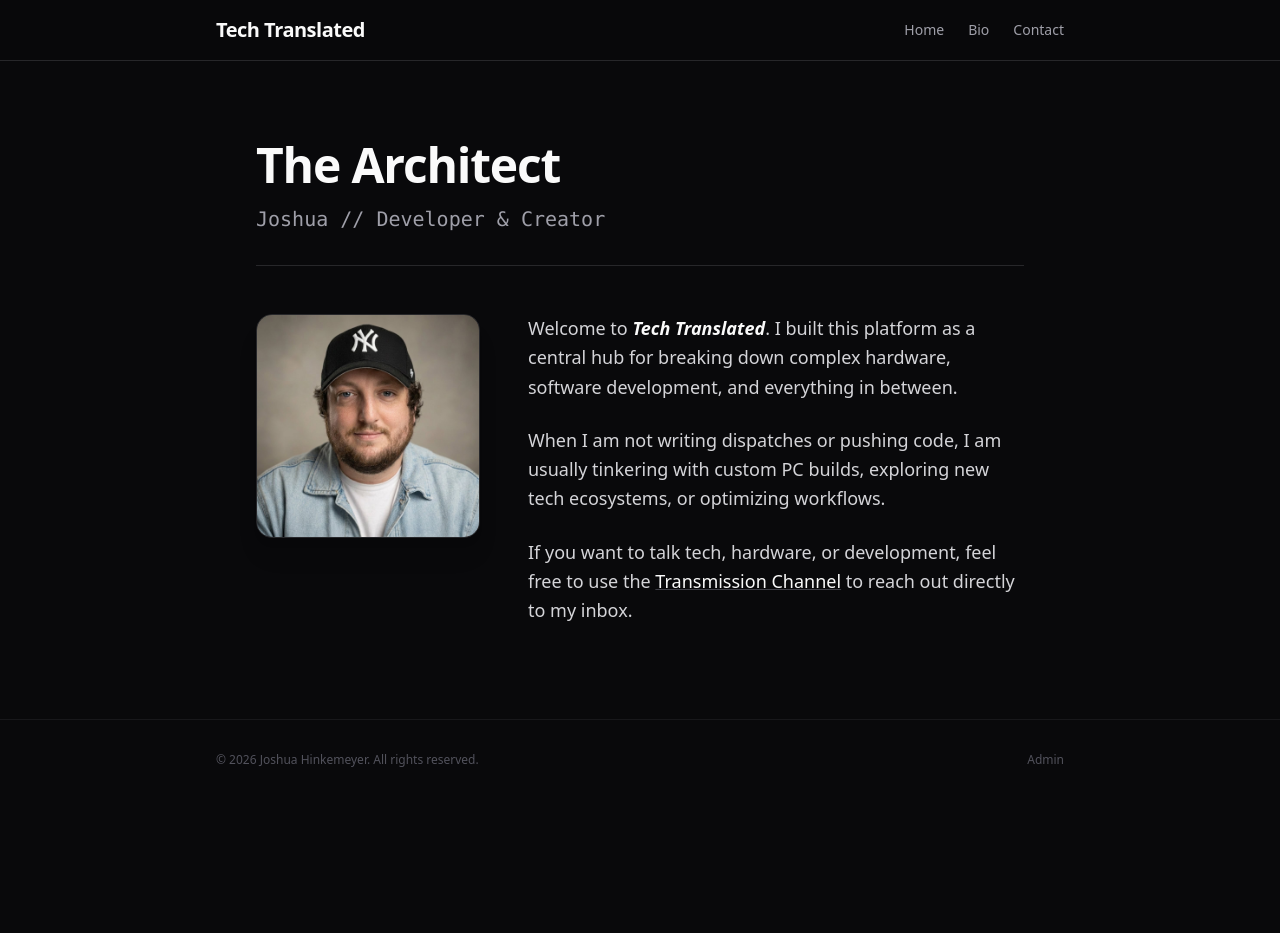
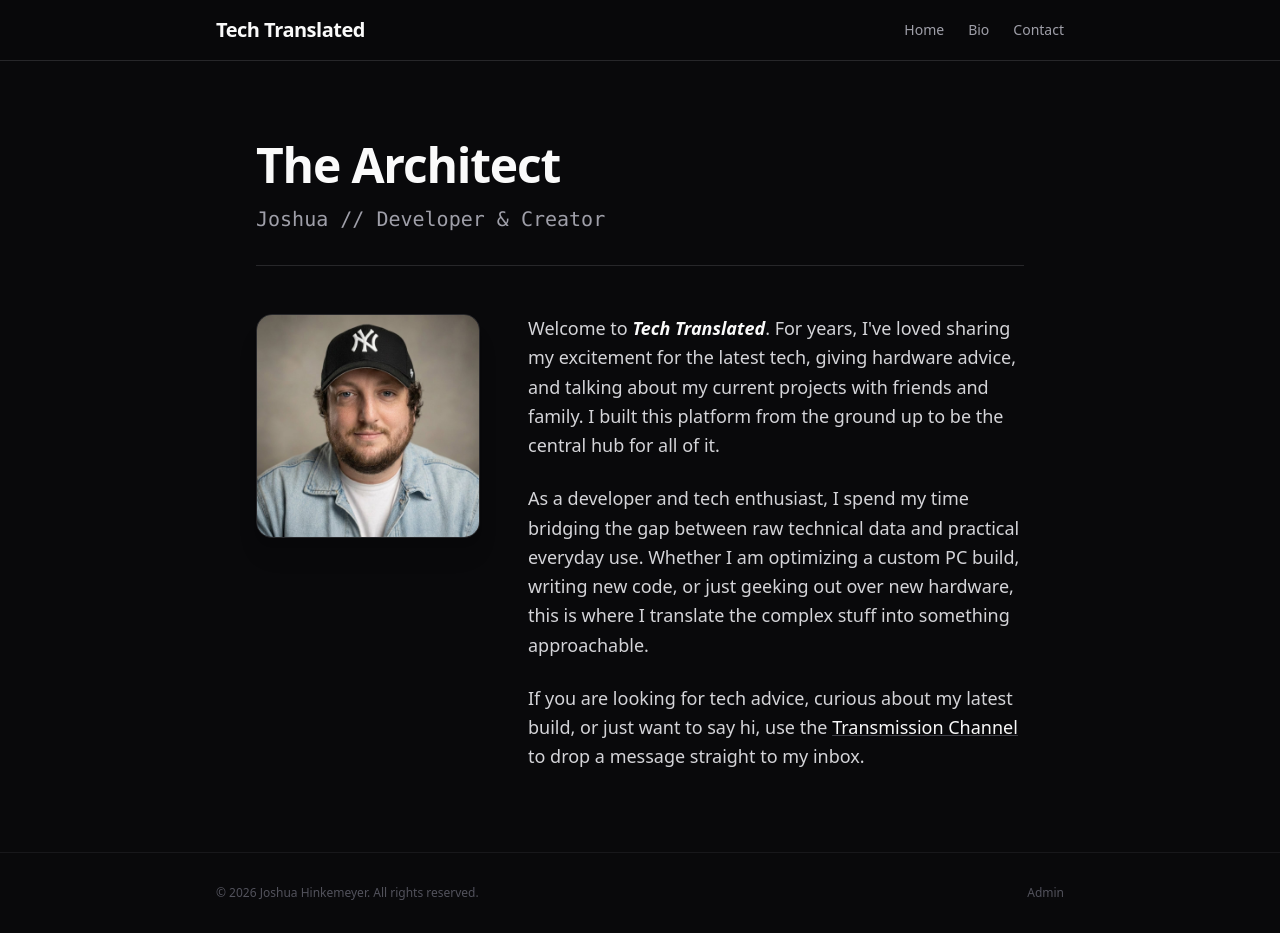
Before and after one commit to Jhinkemeyer/tech-translated, a Next.js app: page /bio in a window 1280 px wide. Before the commit the page ends 800 px from the top, so only its background shows below. Built offline with nearby package versions, Linux system fonts and the light colour scheme.

Commit message:
Update bio to reflect mission statement and developer role

```diff
--- a/app/bio/page.tsx
+++ b/app/bio/page.tsx
@@ -1,4 +1,4 @@
-import Image from "next/image"; // <-- We import the Next.js optimized Image component
+import Image from "next/image";
 
 export default function Bio() {
   return (
@@ -14,14 +14,14 @@ export default function Bio() {
       </section>
 
       <div className="grid grid-cols-1 md:grid-cols-3 gap-12">
-        {/* Your Actual Headshot! */}
+        {/* Your Headshot */}
         <div className="relative aspect-square rounded-2xl overflow-hidden border border-zinc-800 bg-zinc-900 shadow-xl">
           <Image
-            src="/headshot.png" // <-- Make sure this matches your exact filename (e.g., .png or .jpg)
+            src="/headshot.png" /* Remember to keep this .png or .jpg depending on your file! */
             alt="Joshua"
             fill
             className="object-cover"
-            priority // Tells Next.js to load this image instantly
+            priority
           />
         </div>
 
@@ -32,26 +32,30 @@ export default function Bio() {
             <span className="text-zinc-50 font-semibold italic">
               Tech Translated
             </span>
-            . I built this platform as a central hub for breaking down complex
-            hardware, software development, and everything in between.
+            . For years, I've loved sharing my excitement for the latest tech,
+            giving hardware advice, and talking about my current projects with
+            friends and family. I built this platform from the ground up to be
+            the central hub for all of it.
           </p>
 
           <p>
-            When I am not writing dispatches or pushing code, I am usually
-            tinkering with custom PC builds, exploring new tech ecosystems, or
-            optimizing workflows.
+            As a developer and tech enthusiast, I spend my time bridging the gap
+            between raw technical data and practical everyday use. Whether I am
+            optimizing a custom PC build, writing new code, or just geeking out
+            over new hardware, this is where I translate the complex stuff into
+            something approachable.
           </p>
 
           <p>
-            If you want to talk tech, hardware, or development, feel free to use
-            the{" "}
+            If you are looking for tech advice, curious about my latest build,
+            or just want to say hi, use the{" "}
             <a
               href="/contact"
               className="text-zinc-50 underline decoration-zinc-700 hover:decoration-zinc-400 transition-colors"
             >
               Transmission Channel
             </a>{" "}
-            to reach out directly to my inbox.
+            to drop a message straight to my inbox.
           </p>
         </div>
       </div>
```
